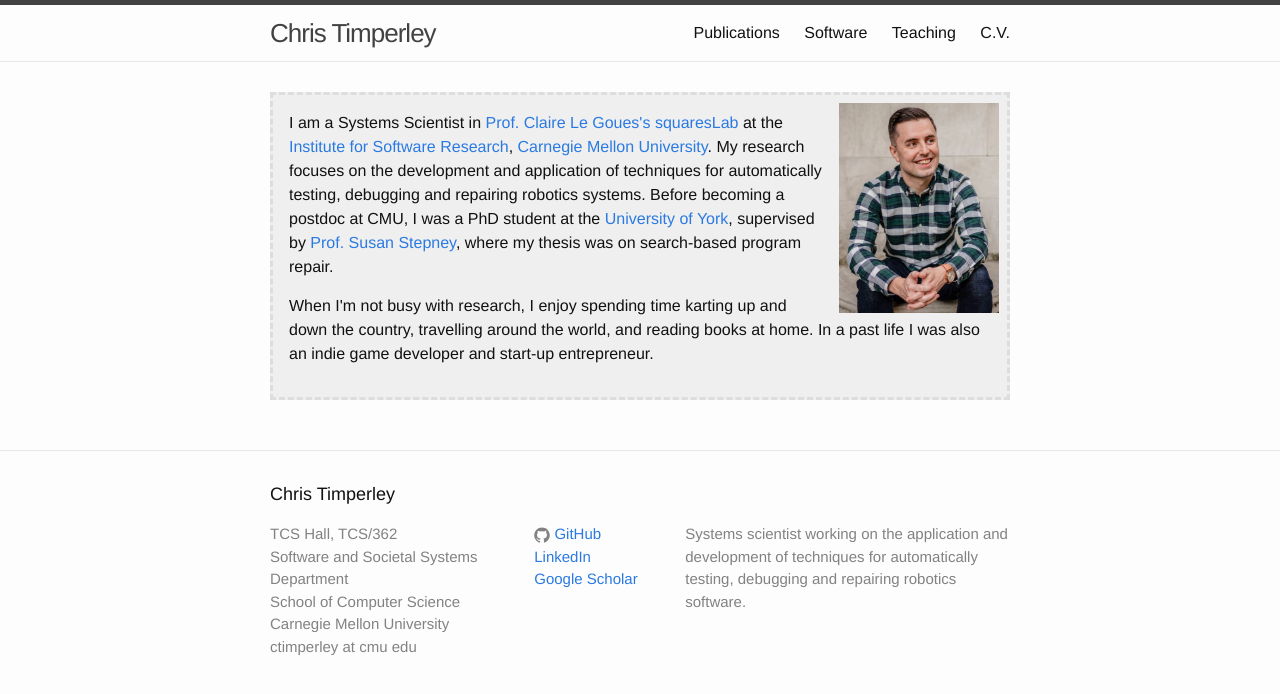
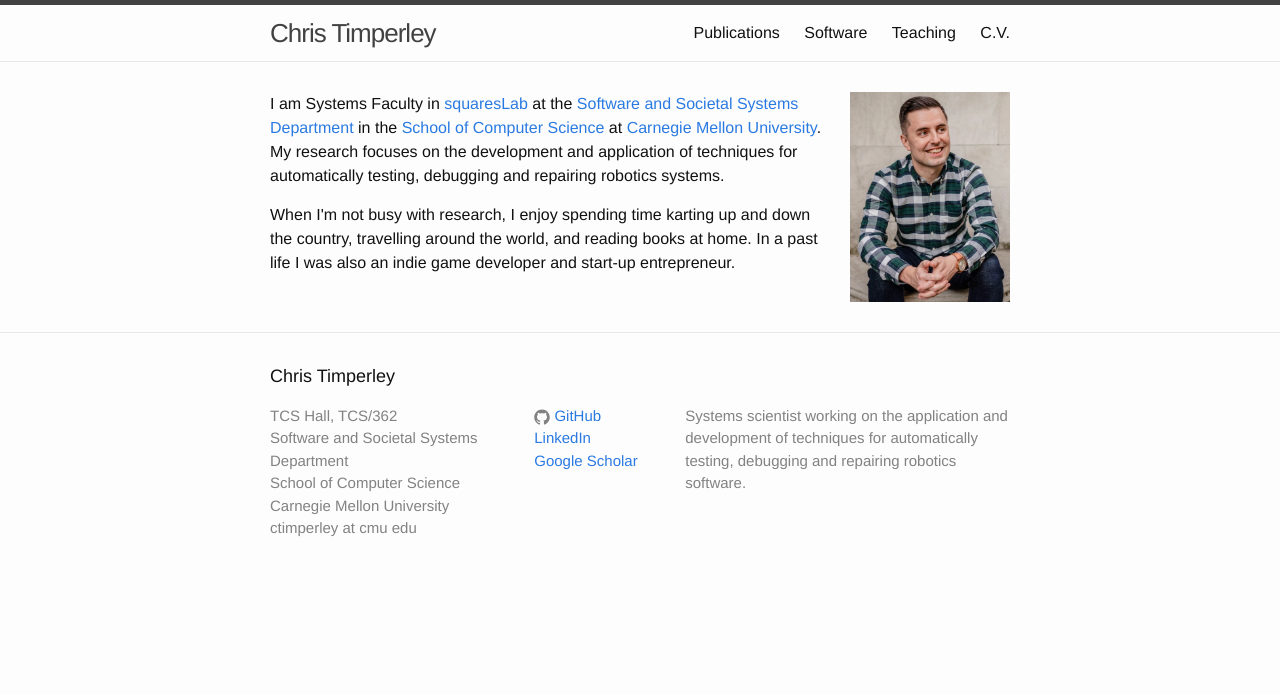
Before and after one commit to ChrisTimperley/ChrisTimperley.github.io, a Jekyll site: the page built from index.html, in a window 1280 px wide. Shown: the top 694 px of the page. Built offline with Jekyll 4.4.1, drawn with Linux system fonts in a browser that asks for light colours; nearby versions of some CDN libraries.

Commit message:
simplified home page

```diff
--- a/index.html
+++ b/index.html
@@ -2,21 +2,13 @@
 layout: default
 ---
 <div class="home">
-  <div style="background-color: #efefef; margin-bottom: 20px; padding: 8px; border: 3px dashed #dddddd">
 <image src="/images/profile.jpg" style="margin-left: 16px; width:160px; float: right"/>
-    <div style='padding: 8px;'>
-      <p>I am a Systems Scientist in
-      <a href="http://www.clairelegoues.com/">Prof. Claire Le Goues's</a>
-      <a href="https://squareslab.github.io/">squaresLab</a>
+  <p>I am Systems Faculty in <a href="https://squareslab.github.io/">squaresLab</a>
   at the
-      <a href="http://www.isri.cmu.edu/">Institute for Software Research</a>,
-      <a href="https://www.cmu.edu/">Carnegie Mellon University</a>.
+  <a href="https://www.cmu.edu/scs/s3d">Software and Societal Systems Department</a> in the <a href="https://www.cmu.edu/scs">School of Computer Science</a> at
+  <a href="https://www.cmu.edu">Carnegie Mellon University</a>.
   My research focuses on the development and application of techniques for
   automatically testing, debugging and repairing robotics systems.
-      Before becoming a postdoc at CMU,
-      I was a PhD student at the <a href="http://www.york.ac.uk">University of York</a>,
-      supervised by <a href="http://www-users.cs.york.ac.uk/susan/">Prof. Susan Stepney</a>,
-      where my thesis was on search-based program repair.
   </p>
 
   <p>
@@ -25,6 +17,3 @@ layout: default
     In a past life I was also an indie game developer and start-up entrepreneur.
   </p>
 </div>
-    <div style='clear:both'></div>
-  </div>
-</div>
```
Lines whose indentation alone changed are shown as unchanged.
